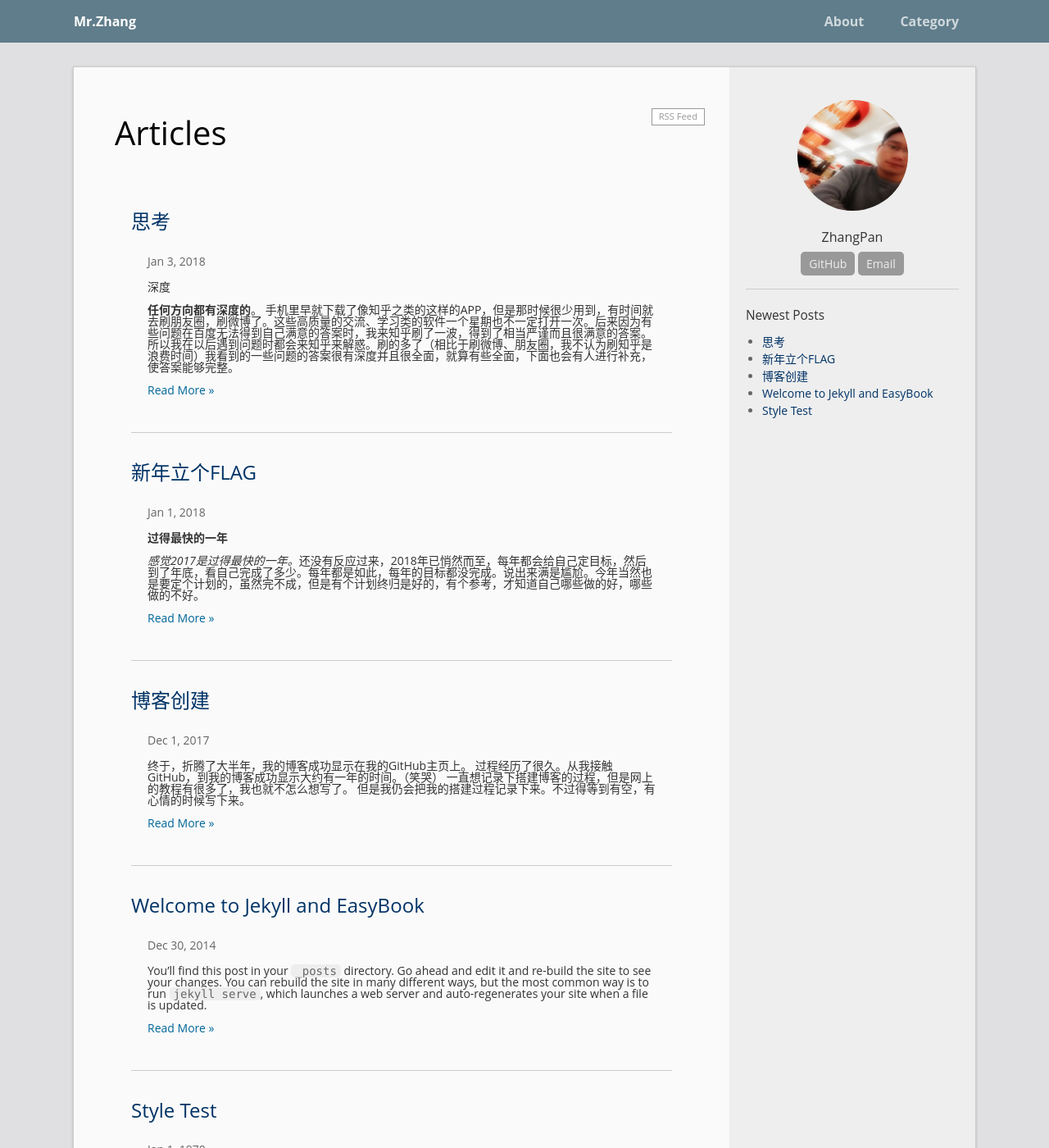
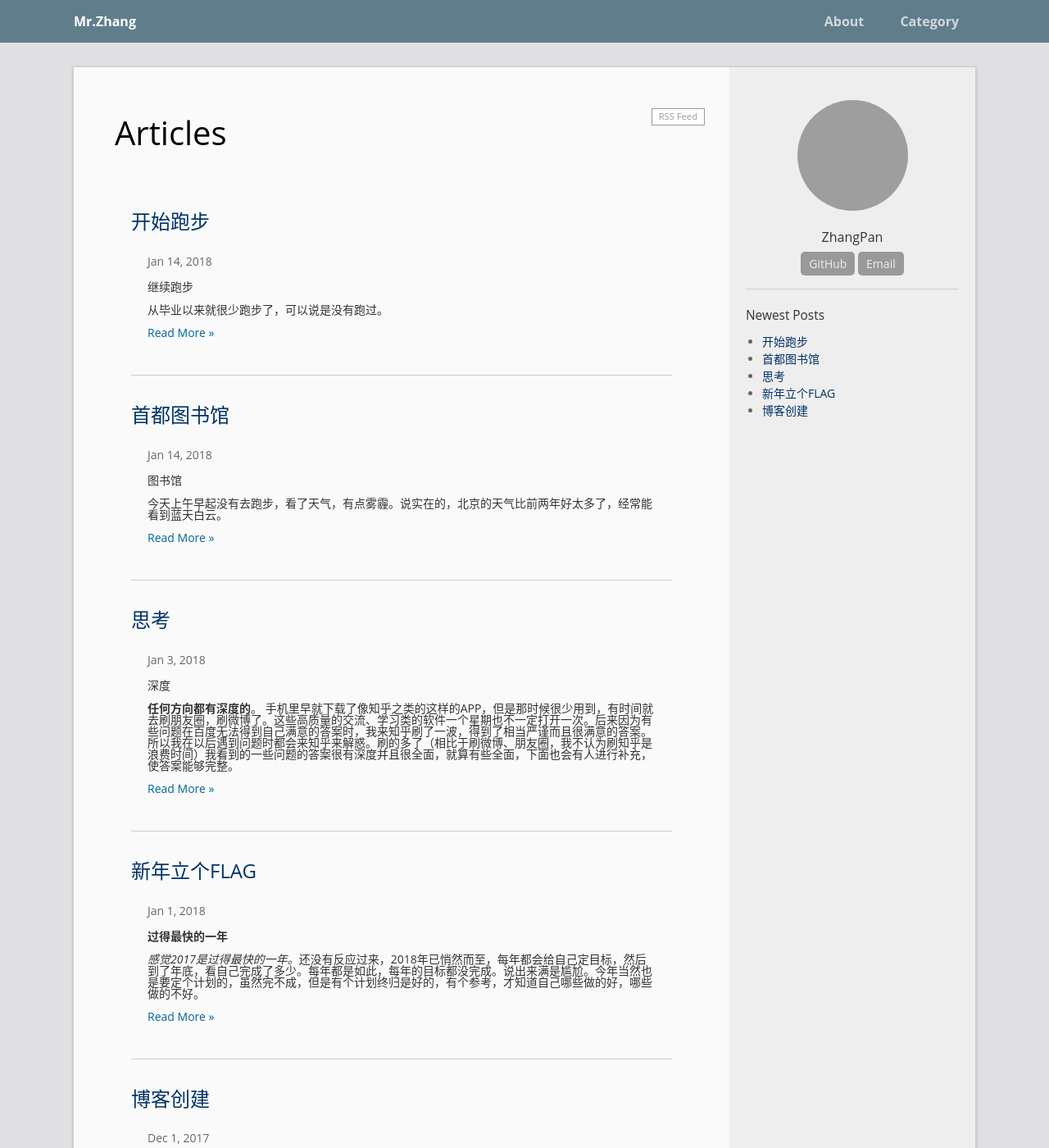
Before and after one commit to leader-pan/leader-pan.github.io, a Jekyll site: the page built from index.html, in a window 1280 px wide and 1400 px high. Shown: the whole window at 82% size. Built offline with Jekyll 4.4.1, drawn with Linux system fonts in a browser that asks for light colours; the list of posts is cut into pages by our own code; some of the changed lines change nothing that is shown; some of the changed text lies outside the part shown; grey boxes are pictures that could not be loaded.

Commit message:
creat new blogs

```diff
--- a/_config.yml
+++ b/_config.yml
@@ -9,7 +9,7 @@ description: >
 # Your information
 email: qingydlr@163.com
 author: ZhangPan
-avatar: "/img/autor3.jpg"
+avatar: "/img/autor0.jpg"
 #avatar: "//www.gravatar.com/avatar/your_email_md5?d=mm&s=135"
 profile: 我的个人博客，技术学习，生活记录.
 #twitter_username: twitter_username
--- /dev/null
+++ b/_posts/2018-01-13-reading.md
@@ -0,0 +1,22 @@
+---
+layout: post
+title:  "首都图书馆"
+date:   2018-01-14 21:00
+categories: Life
+permalink: /archivers/read
+---
+
+### 图书馆
+今天上午早起没有去跑步，看了天气，有点雾霾。说实在的，北京的天气比前两年好太多了，经常能看到蓝天白云。
+
+昨天的饭没吃完，添了水，煮成粥喝了，算是早饭了。隔壁同事搬家，人数够就没有帮忙，所以就和室友同学约好了去图书馆。在十里河地铁旁边，走路十分钟，其实用不了十分钟就能到。这是来北京这么久以来第一次来图书馆，还没去的地方还有很多，以后会一一参观。嗯，还拍了照片：
+
+![](/img/tsg01.jpg)
+
+![](/img/tsg02.jpg)
+
+进到里边，感觉就像是刘姥姥进大观园，对啥都惊叹。里边人还是很多的，从一层到五层，六层没开。里边就没有拍照了，怕打扰到别人学习（当然还是怕人家笑话，进个图书馆都拍照，土鳖！）。以后常来就是！！！
+
+进来也不知道看什么书，直接上五层，转了转，都没有座位了。然后去书架，找了心理学那一类，看到《梦的解析》，想起来这本书还看完，就借了这本书。还上知乎搜了哪个译本比较好，对比后就拿了商务出版社那本的。然后又去运动类书籍书架，借了本《跑步健身》，一切运动都是有理论支撑的，学一学更能保护自己不会在运动中受伤。
+
+![](/img/tsg03.jpg)
--- /dev/null
+++ b/_posts/2018-01-13-running.md
@@ -0,0 +1,26 @@
+---
+layout: post
+title:  "开始跑步"
+date:   2018-01-14 21:00
+categories: Running
+permalink: /archivers/run-01
+---
+
+### 继续跑步
+从毕业以来就很少跑步了，可以说是没有跑过。
+
+从毕业到现在有半年了，这半年里发生了很多事，找工作，找房子，换工作，换房子，再找工作。。。直到现在稳定下来。仔细想想，除了工作应该做些其他的事情。工作就是为了生活，要想生活好，就要有个健康的身体，要想有个健康的身体就要进行锻炼。锻炼最简单、花费最少时间、精力和金钱的就是跑步了。总之，不管是为了什么原因，去跑步就对了。
+
+### 跑步的装备
+工欲善其事必先利其器！合适的装备能够让我享受跑步这个运动，保护身体不受伤。在决定继续跑步之后，我就去知乎搜索了跑步的装备。最重要的装备就是跑鞋了，好跑鞋是至关重要的。在经过知乎网友推荐的对比之后，我购买了一双亚瑟士GEL-EXALT3。跑了两天，总的来说比我那双李宁穿着好一点，但鞋底略微有点硬，还没有适应。另外还配了一套跑步服，一共花了大概700块。算是给自己健康的投资。以后挣的多了再买好一些的装备。
+
+### 两次跑步
+正好是个周末，所以就去跑了两趟，下面是这两次跑步的运动详情：
+
+![](/img/r01.png)
+
+*这次跑步主要是寻找以后的跑步路线，早上九点多开跑的*
+
+![](/img/r02.png)
+
+*周日下午，说是晚上更合适些，没有按照之前的路线跑，又是一条新路线*
```
Also changed, not shown: img/r01.png (added), img/r02.png (added), 4 other files.
